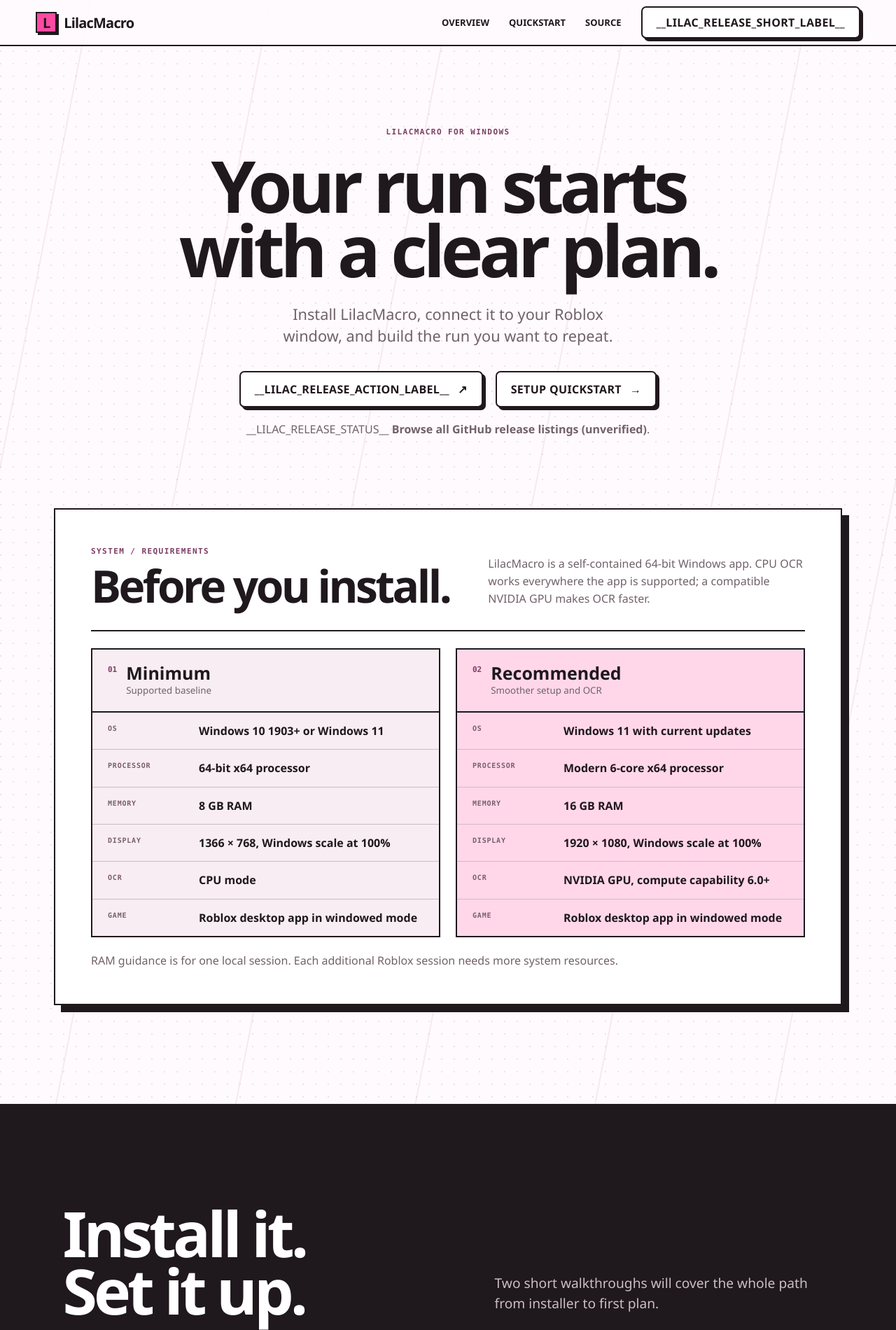
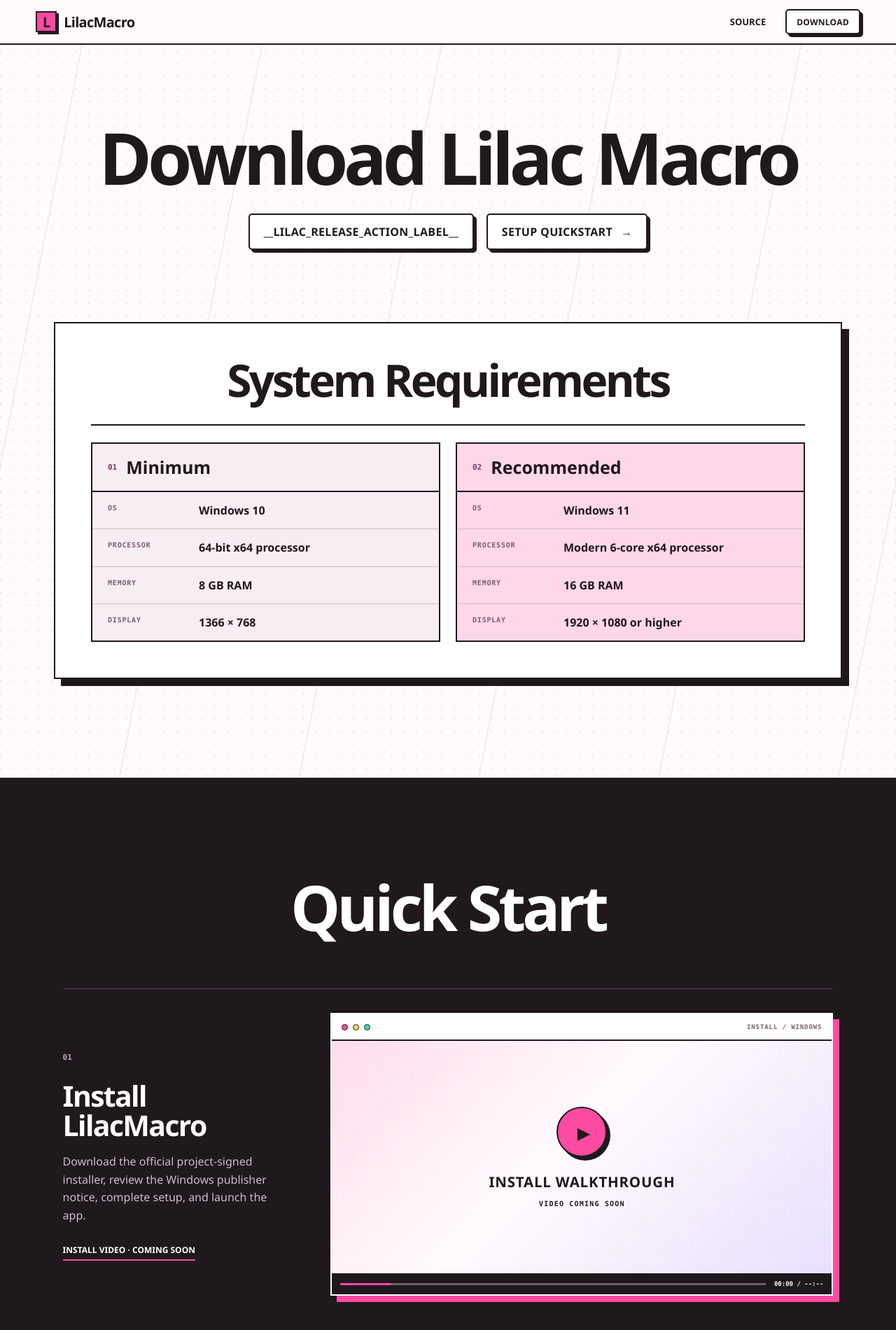
Before and after one commit to LeniLilac/LilacMacro-Services, a website: page public/downloads.html in a window 1280 px wide. Shown: the top 1900 px of the page at 70% size. Drawn offline with Linux system fonts and the light colour scheme; files that its build step writes are made by us from their sources.

Commit message:
Refine public landing and downloads pages

```diff
--- a/public/downloads.css
+++ b/public/downloads.css
@@ -17,14 +17,6 @@
     var(--download-paper);
   color: var(--download-ink);
   font-family: 'Segoe UI Variable', 'Segoe UI', system-ui, sans-serif;
-}
-
-.downloads-body .masthead {
-  min-height: 64px;
-  padding: 9px clamp(20px, 4vw, 72px);
-  border-bottom-width: 2px;
-  background: #fffafdde;
-  backdrop-filter: blur(14px);
 }
 
 .downloads-body .button.primary {
@@ -49,7 +41,6 @@
   text-align: center;
 }
 
-.downloads-body .eyebrow,
 .downloads-body .section-number {
   margin: 0;
   color: #7b3d63;
@@ -62,19 +53,10 @@
 
 .download-intro h1 {
   max-width: 1080px;
-  margin: 22px 0 0;
+  margin: 0;
   font-size: clamp(58px, 8vw, 122px);
   line-height: 0.9;
   letter-spacing: -0.06em;
-  text-wrap: balance;
-}
-
-.download-intro .lede {
-  max-width: 760px;
-  margin: 30px 0 0;
-  color: var(--download-muted);
-  font-size: clamp(18px, 1.7vw, 24px);
-  line-height: 1.45;
   text-wrap: balance;
 }
 
@@ -91,16 +73,6 @@
   min-height: 52px;
 }
 
-.release-note {
-  margin: 20px 0 0;
-  color: var(--download-muted);
-}
-
-.release-note a {
-  color: inherit;
-  font-weight: 700;
-}
-
 .requirements {
   margin-top: clamp(72px, 8vw, 118px);
   padding: clamp(28px, 4vw, 58px);
@@ -110,23 +82,14 @@
 }
 
 .requirements-heading {
-  display: grid;
-  grid-template-columns: minmax(0, 0.8fr) minmax(320px, 0.7fr);
-  align-items: end;
-  gap: 50px;
   padding-bottom: 32px;
   border-bottom: 2px solid var(--download-ink);
+  text-align: center;
 }
 
 .requirements-heading h2 {
-  margin-top: 12px;
+  margin: 0;
   font-size: clamp(40px, 5vw, 72px);
-}
-
-.requirements-heading > p {
-  margin: 0;
-  color: var(--download-muted);
-  line-height: 1.55;
 }
 
 .spec-grid {
@@ -147,15 +110,14 @@
 }
 
 .spec-card-title {
-  display: grid;
-  grid-template-columns: auto 1fr;
-  gap: 3px 13px;
+  display: flex;
+  align-items: center;
+  gap: 13px;
   padding: 21px 22px;
   border-bottom: 2px solid var(--download-ink);
 }
 
 .spec-card-title > span {
-  grid-row: span 2;
   color: #7b3d63;
   font:
     800 11px/1.4 'Cascadia Mono',
@@ -167,10 +129,6 @@
   margin: 0;
   font-size: 25px;
   line-height: 1;
-}
-
-.spec-card-title small {
-  color: var(--download-muted);
 }
 
 .spec-card dl {
@@ -206,11 +164,6 @@
   line-height: 1.4;
 }
 
-.requirements-note {
-  margin: 22px 0 0;
-  color: var(--download-muted);
-}
-
 .quickstart {
   padding: clamp(96px, 11vw, 170px) clamp(22px, 7vw, 112px);
   border-top: 2px solid var(--download-ink);
@@ -225,23 +178,13 @@
 }
 
 .quickstart-heading {
-  display: grid;
-  grid-template-columns: minmax(0, 0.8fr) minmax(300px, 0.7fr);
-  align-items: end;
-  gap: 64px;
   margin-bottom: 76px;
+  text-align: center;
 }
 
 .quickstart-heading h2 {
   font-size: clamp(54px, 7vw, 104px);
   line-height: 0.92;
-}
-
-.quickstart-heading p {
-  margin: 0 0 8px;
-  color: #cdbdc6;
-  font-size: clamp(17px, 1.5vw, 22px);
-  line-height: 1.5;
 }
 
 .guide-row {
@@ -394,17 +337,21 @@
 
 .download-closing {
   display: flex;
-  align-items: end;
+  align-items: center;
   justify-content: space-between;
-  gap: 50px;
-  padding: clamp(90px, 10vw, 150px) clamp(22px, 8vw, 138px);
+  gap: 48px;
+  padding: clamp(90px, 10vw, 160px) clamp(24px, 8vw, 150px);
   border-block: 2px solid var(--download-ink);
   background: var(--download-pink-soft);
 }
 
 .download-closing h2 {
-  margin-top: 18px;
-  font-size: clamp(48px, 6vw, 92px);
+  font-size: clamp(52px, 7vw, 112px);
+  line-height: 0.92;
+}
+
+.download-closing .button {
+  flex: 0 0 auto;
 }
 
 .downloads-body footer {
@@ -416,14 +363,8 @@
 }
 
 @media (max-width: 880px) {
-  .requirements-heading,
-  .quickstart-heading,
   .guide-row {
     grid-template-columns: minmax(0, 1fr);
-  }
-
-  .quickstart-heading {
-    gap: 28px;
   }
 
   .guide-row {
@@ -437,15 +378,6 @@
 }
 
 @media (max-width: 620px) {
-  .downloads-body .masthead {
-    gap: 12px;
-  }
-
-  .downloads-body .brand-mark {
-    width: 28px;
-    height: 28px;
-  }
-
   .download-hero {
     padding-top: 68px;
   }
@@ -463,11 +395,6 @@
   .requirements {
     padding: 22px 18px;
     box-shadow: 6px 6px 0 var(--download-ink);
-  }
-
-  .requirements-heading {
-    grid-template-columns: minmax(0, 1fr);
-    gap: 24px;
   }
 
   .spec-grid {
--- a/public/downloads.html
+++ b/public/downloads.html
@@ -11,76 +11,49 @@
     <link rel="stylesheet" href="/assets/site.css" />
     <link rel="stylesheet" href="/assets/downloads.css" />
   </head>
-  <body class="downloads-body">
+  <body class="public-body downloads-body">
     <header class="masthead">
       <a class="brand" href="/" aria-label="LilacMacro home">
         <span class="brand-mark" aria-hidden="true">L</span>
         <span>LilacMacro</span>
       </a>
       <nav aria-label="Main navigation">
-        <a href="/">Overview</a>
-        <a href="#quickstart">Quickstart</a>
         <a href="https://github.com/LeniLilac/LilacMacro">Source</a>
       </nav>
-      <a
-        class="button small__LILAC_RELEASE_CLASS__"
-        href="__LILAC_DOWNLOAD_URL__"
-        __LILAC_RELEASE_LINK_STATE__
-        >__LILAC_RELEASE_SHORT_LABEL__</a
-      >
+      <a class="button small" href="/downloads">Download</a>
     </header>
 
     <main>
       <section class="download-hero" aria-labelledby="download-title">
         <div class="download-intro">
-          <p class="eyebrow">LILACMACRO FOR WINDOWS</p>
-          <h1 id="download-title">Your run starts<br />with a clear plan.</h1>
-          <p class="lede">
-            Install LilacMacro, connect it to your Roblox window, and build the run you want to
-            repeat.
-          </p>
+          <h1 id="download-title">Download Lilac Macro</h1>
           <div class="download-actions">
             <a
               class="button primary__LILAC_RELEASE_CLASS__"
               href="__LILAC_DOWNLOAD_URL__"
               __LILAC_RELEASE_LINK_STATE__
+              >__LILAC_RELEASE_ACTION_LABEL__</a
             >
-              __LILAC_RELEASE_ACTION_LABEL__ <span aria-hidden="true">&#8599;</span>
-            </a>
             <a class="button secondary" href="#quickstart">
               Setup quickstart <span aria-hidden="true">&#8594;</span>
             </a>
           </div>
-          <p class="release-note" id="release-status">
-            __LILAC_RELEASE_STATUS__
-            <a href="https://github.com/LeniLilac/LilacMacro/releases"
-              >Browse all GitHub release listings (unverified)</a
-            >.
-          </p>
         </div>
 
         <section class="requirements" aria-labelledby="requirements-title">
           <div class="requirements-heading">
-            <div>
-              <p class="section-number">SYSTEM / REQUIREMENTS</p>
-              <h2 id="requirements-title">Before you install.</h2>
-            </div>
-            <p>
-              LilacMacro is a self-contained 64-bit Windows app. CPU OCR works everywhere the app is
-              supported; a compatible NVIDIA GPU makes OCR faster.
-            </p>
+            <h2 id="requirements-title">System Requirements</h2>
           </div>
           <div class="spec-grid">
             <article class="spec-card">
               <div class="spec-card-title">
                 <span>01</span>
                 <h3>Minimum</h3>
-                <small>Supported baseline</small>
               </div>
               <dl>
                 <div>
                   <dt>OS</dt>
-                  <dd>Windows 10 1903+ or Windows 11</dd>
+                  <dd>Windows 10</dd>
                 </div>
                 <div>
                   <dt>Processor</dt>
@@ -92,15 +65,7 @@
                 </div>
                 <div>
                   <dt>Display</dt>
-                  <dd>1366 × 768, Windows scale at 100%</dd>
-                </div>
-                <div>
-                  <dt>OCR</dt>
-                  <dd>CPU mode</dd>
-                </div>
-                <div>
-                  <dt>Game</dt>
-                  <dd>Roblox desktop app in windowed mode</dd>
+                  <dd>1366 × 768</dd>
                 </div>
               </dl>
             </article>
@@ -108,12 +73,11 @@
               <div class="spec-card-title">
                 <span>02</span>
                 <h3>Recommended</h3>
-                <small>Smoother setup and OCR</small>
               </div>
               <dl>
                 <div>
                   <dt>OS</dt>
-                  <dd>Windows 11 with current updates</dd>
+                  <dd>Windows 11</dd>
                 </div>
                 <div>
                   <dt>Processor</dt>
@@ -125,30 +89,17 @@
                 </div>
                 <div>
                   <dt>Display</dt>
-                  <dd>1920 × 1080, Windows scale at 100%</dd>
-                </div>
-                <div>
-                  <dt>OCR</dt>
-                  <dd>NVIDIA GPU, compute capability 6.0+</dd>
-                </div>
-                <div>
-                  <dt>Game</dt>
-                  <dd>Roblox desktop app in windowed mode</dd>
+                  <dd>1920 × 1080 or higher</dd>
                 </div>
               </dl>
             </article>
           </div>
-          <p class="requirements-note">
-            RAM guidance is for one local session. Each additional Roblox session needs more system
-            resources.
-          </p>
         </section>
       </section>
 
       <section class="quickstart" id="quickstart" aria-labelledby="quickstart-title">
         <div class="quickstart-heading">
-          <h2 id="quickstart-title">Install it.<br />Set it up.</h2>
-          <p>Two short walkthroughs will cover the whole path from installer to first plan.</p>
+          <h2 id="quickstart-title">Quick Start</h2>
         </div>
 
         <article class="guide-row">
@@ -201,8 +152,7 @@
 
       <section class="download-closing" aria-labelledby="closing-title">
         <div>
-          <p class="section-number">READY / WHEN YOU ARE</p>
-          <h2 id="closing-title">Build the run.<br />Watch it work.</h2>
+          <h2 id="closing-title">Ready when you are.</h2>
         </div>
         <a
           class="button primary__LILAC_RELEASE_CLASS__"
--- a/public/site.css
+++ b/public/site.css
@@ -129,6 +129,41 @@
   min-height: 36px;
   padding: 0 14px;
   font-size: 12px;
+}
+.public-body .masthead {
+  min-height: 64px;
+  padding: 9px clamp(20px, 4vw, 72px);
+  border-bottom-width: 2px;
+  background: #fffafdde;
+  backdrop-filter: blur(14px);
+}
+.public-body .brand {
+  letter-spacing: -0.035em;
+}
+.public-body .brand-mark {
+  background: var(--accent);
+}
+.public-body nav a {
+  position: relative;
+}
+.public-body nav a::after {
+  position: absolute;
+  right: 0;
+  bottom: -6px;
+  left: 0;
+  height: 2px;
+  background: var(--accent);
+  content: '';
+  transform: scaleX(0);
+  transform-origin: right;
+  transition: transform 160ms ease;
+}
+.public-body nav a:hover::after {
+  transform: scaleX(1);
+  transform-origin: left;
+}
+.public-body .button {
+  border-radius: 5px;
 }
 .hero {
   min-height: 720px;
@@ -777,6 +812,16 @@
     flex-direction: column;
   }
 }
+@media (max-width: 620px) {
+  .public-body .masthead {
+    gap: 12px;
+  }
+
+  .public-body .brand-mark {
+    width: 28px;
+    height: 28px;
+  }
+}
 @media (prefers-reduced-motion: reduce) {
   html {
     scroll-behavior: auto;
```
Also changed, not shown: public/index.html (+9 -14 lines), public/landing.css (+1 -57 lines), src/apps/public-page-renderer.ts (+4 -4 lines), test/api-server.test.ts (+16 -5 lines), test/public-downloads.test.ts (added, +57 -0 lines), test/public-page-renderer.test.ts (+4 -4 lines).
